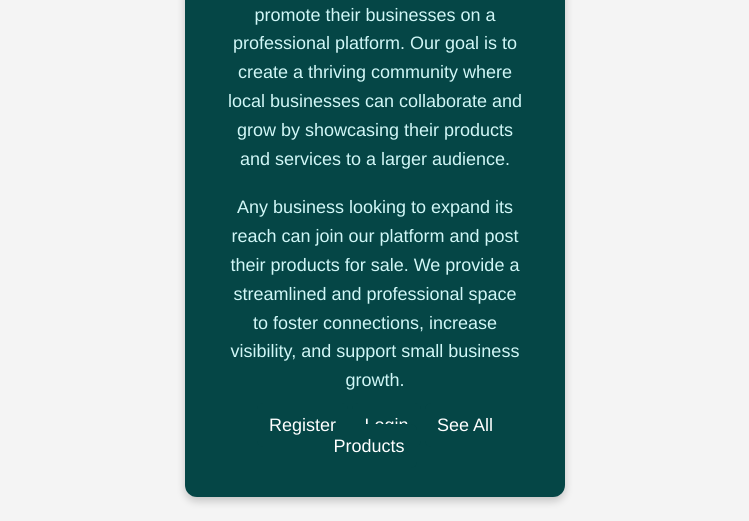
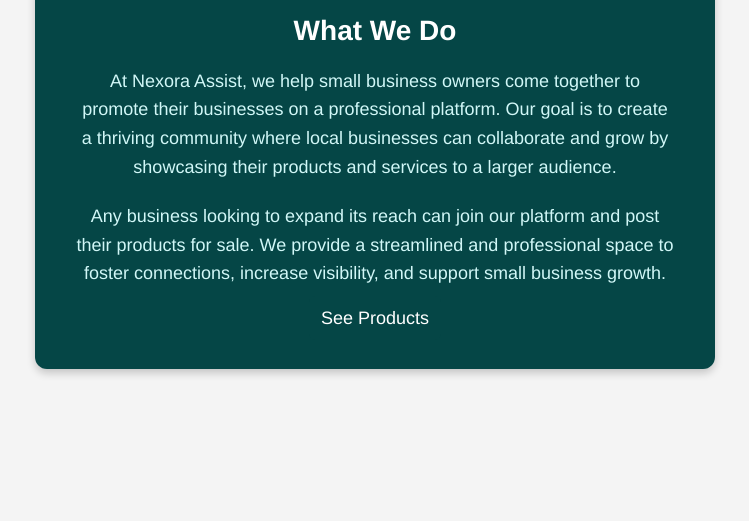
Before and after one commit to danika871/Nexora-Assist, a plain HTML site: page welcome.html in a window 1280 px wide. Shown: the part 279-800 px from the top of the page, without its empty margins (265-1014 px from the left). Drawn offline with Linux system fonts and the light colour scheme.

Commit message:
Update welcome.html

```diff
--- a/welcome.html
+++ b/welcome.html
@@ -15,6 +15,7 @@
       align-items: center;
       justify-content: center;
       height: 100vh;
+      box-sizing: border-box;
     }
 
     .welcome-container {
@@ -22,13 +23,15 @@
       padding: 40px;
       border-radius: 12px;
       box-shadow: 0 4px 8px rgba(0,0,0,0.2);
-      width: 300px;
+      width: 90%;
+      max-width: 600px;
       text-align: center;
     }
 
     h2 {
       color: white;
       margin-bottom: 20px;
+      font-size: 36px;
     }
 
     h3 {
@@ -48,7 +51,7 @@
     .button {
       width: 100%;
       padding: 12px;
-      margin-top: 10px;
+      margin-top: 20px;
       background-color: #054646;
       color: white;
       font-size: 18px;
@@ -78,10 +81,7 @@
       Any business looking to expand its reach can join our platform and post their products for sale. We provide a streamlined and professional space to foster connections, increase visibility, and support small business growth.
     </p>
 
-    <a href="signup.html" class="button">Register</a>
-    <a href="login.html" class="button">Login</a>
-
-    <a href="all-products.html" class="button">See All Products</a>
+    <a href="all-products.html" class="button">See Products</a>
   </div>
 
 </body>
```
